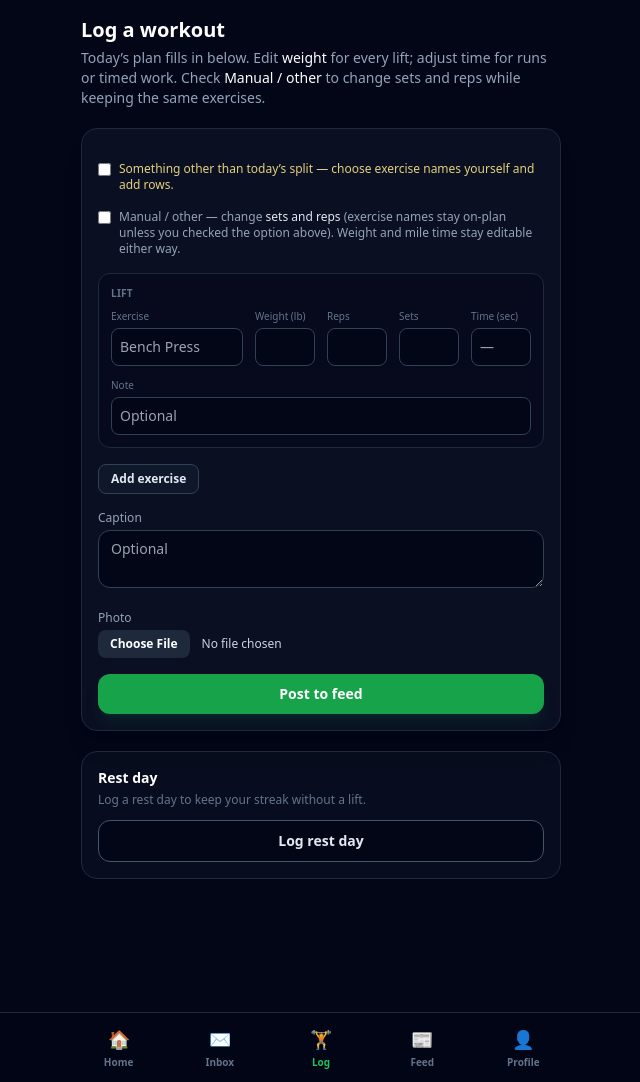
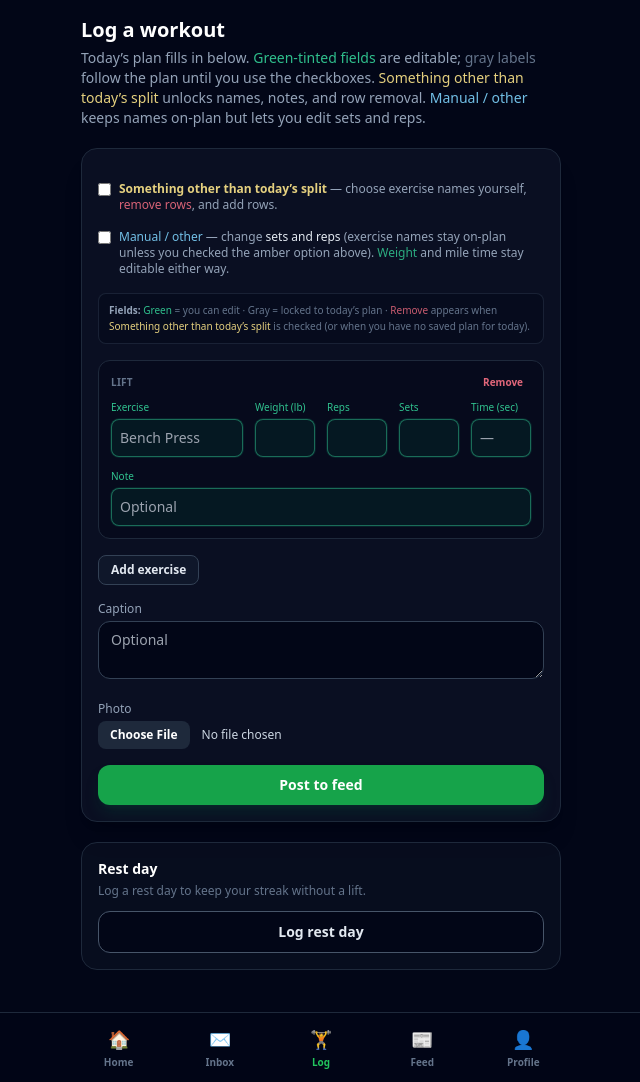
Before and after one commit to VicL0656/HackMESA-2026, a Flask app: page /workouts/log in a window 1280 px wide. Shown: the part 57-1139 px from the top of the page, without its empty margins (319-959 px from the left). Run offline with Flask 3, Linux system fonts and the light colour scheme; the visitor is signed in with stand-in values (Sample User, id 1); data that the repository does not hold is empty; some libraries are stand-ins or nearby versions.

Commit message:
Made the log follow the your written schedule and gave options when you want to go a bit off course

```diff
--- a/templates/log_workout.html
+++ b/templates/log_workout.html
@@ -1,7 +1,22 @@
 {% extends "base.html" %}
 {% block title %}Log workout · GymLink{% endblock %}
 {% block content %}
-<div class="space-y-5">
+<style>
+  .log-workout-page .log-lbl-editable { color: rgba(52, 211, 153, 0.92); }
+  .log-workout-page .log-lbl-locked { color: rgb(100 116 139); }
+  .log-workout-page input.log-inp-editable {
+    border-color: rgba(52, 211, 153, 0.45) !important;
+    background: rgba(6, 78, 59, 0.22) !important;
+    box-shadow: 0 0 0 1px rgba(16, 185, 129, 0.12);
+  }
+  .log-workout-page input.log-inp-locked {
+    border-color: rgb(51 65 85) !important;
+    background: rgb(15 23 42) !important;
+    box-shadow: none;
+    opacity: 0.97;
+  }
+</style>
+<div class="log-workout-page space-y-5">
   {% if request.args.get('new_pr') %}
   <div id="pr-toast" class="animate-bounce rounded-2xl border border-amber-500/60 bg-amber-500/10 px-4 py-3 text-center shadow-lg shadow-amber-900/20">
     <p class="text-xs font-semibold uppercase tracking-wide text-amber-200">New PR</p>
@@ -12,7 +27,7 @@
 
   <div>
     <h1 class="text-xl font-bold text-white">Log a workout</h1>
-    <p class="mt-1 text-sm text-slate-400">Today’s plan fills in below. Edit <span class="text-white">weight</span> for every lift; adjust time for runs or timed work. Check <span class="text-white">Manual / other</span> to change sets and reps while keeping the same exercises.</p>
+    <p class="mt-1 text-sm text-slate-400">Today’s plan fills in below. <span class="text-emerald-400/90">Green-tinted fields</span> are editable; <span class="text-slate-500">gray labels</span> follow the plan until you use the checkboxes. <span class="font-medium text-amber-200/90">Something other than today’s split</span> unlocks names, notes, and row removal. <span class="font-medium text-sky-300/90">Manual / other</span> keeps names on-plan but lets you edit sets and reps.</p>
   </div>
 
   {% if split_plan %}
@@ -52,15 +67,22 @@
     data-follow-split="{% if plan_exercises|length > 0 %}1{% else %}0{% endif %}">
     <input type="hidden" name="split_weekday" value="{{ split_weekday }}">
 
-    <label class="flex cursor-pointer items-start gap-2 text-xs text-amber-200/90">
+    <label class="flex cursor-pointer items-start gap-2 text-xs text-slate-400">
       <input type="checkbox" name="off_plan" value="1" id="off_plan_cb" class="mt-0.5 rounded border-slate-600 text-amber-500">
-      <span>Something other than today’s split — choose exercise names yourself and add rows.</span>
+      <span><span class="font-semibold text-amber-200/90">Something other than today’s split</span> — choose exercise names yourself, <span class="text-rose-400/85">remove rows</span>, and add rows.</span>
     </label>
 
     <label class="flex cursor-pointer items-start gap-2 text-xs text-slate-400">
       <input type="checkbox" name="manual_other" value="1" id="manual_other_cb" class="mt-0.5 rounded border-slate-600 text-brand-500">
-      <span>Manual / other — change <span class="text-slate-200">sets and reps</span> (exercise names stay on-plan unless you checked the option above). Weight and mile time stay editable either way.</span>
+      <span><span class="text-sky-300/90">Manual / other</span> — change <span class="text-slate-200">sets and reps</span> (exercise names stay on-plan unless you checked the amber option above). <span class="text-emerald-400/80">Weight</span> and mile time stay editable either way.</span>
     </label>
+
+    <p id="log-field-legend" class="rounded-lg border border-slate-800/80 bg-slate-950/40 px-2.5 py-2 text-[10px] leading-relaxed text-slate-500">
+      <span class="font-semibold text-slate-400">Fields:</span>
+      <span class="text-emerald-400/90">Green</span> = you can edit ·
+      <span class="text-slate-500">Gray</span> = locked to today’s plan ·
+      <span class="text-rose-400/80">Remove</span> appears when <span class="text-amber-200/90">Something other than today’s split</span> is checked (or when you have no saved plan for today).
+    </p>
 
     {% include "_exercise_datalist.html" %}
 
@@ -75,36 +97,39 @@
         <div class="log-line rounded-xl border border-slate-800 bg-slate-950/50 p-3"
           data-plan-reps="{{ pl_reps }}" data-plan-sets="{{ pl_sets }}" data-plan-sec="{{ pl_sec }}"
           data-run="{% if is_run %}1{% else %}0{% endif %}">
-          <p class="mb-2 text-[10px] font-semibold uppercase tracking-wide text-slate-500">Exercise {{ loop.index }}</p>
+          <div class="mb-2 flex items-center justify-between gap-2">
+            <p class="text-[10px] font-semibold uppercase tracking-wide text-slate-500">Exercise {{ loop.index }}</p>
+            <button type="button" class="log-remove-line log-remove-wrap hidden rounded px-2 py-0.5 text-[10px] font-semibold text-rose-400/90 hover:bg-rose-500/10 hover:text-rose-300" title="Remove this row">Remove</button>
+          </div>
           <div class="grid grid-cols-1 gap-3 sm:grid-cols-12 sm:items-end">
-            <div class="sm:col-span-4">
-              <label class="block text-[10px] font-medium text-slate-500">Exercise</label>
+            <div class="log-field sm:col-span-4" data-field="name">
+              <label class="log-lbl block text-[10px] font-medium text-slate-500">Exercise</label>
               <input type="text" name="entry_name" value="{{ en }}" maxlength="120" required
                 class="entry-name mt-1 w-full rounded-lg border border-slate-700 bg-slate-950 px-2 py-2 text-sm text-white outline-none focus:border-brand-500"
                 {% if plan_exercises|length > 0 %}readonly{% endif %} autocomplete="off">
             </div>
-            <div class="sm:col-span-2">
-              <label class="block text-[10px] font-medium text-slate-500">Weight (lb)</label>
+            <div class="log-field sm:col-span-2" data-field="weight">
+              <label class="log-lbl block text-[10px] font-medium text-slate-500">Weight (lb)</label>
               <input type="text" name="entry_weight" inputmode="decimal"
                 class="entry-weight mt-1 w-full rounded-lg border border-slate-700 bg-slate-950 px-2 py-2 text-sm text-white outline-none focus:border-brand-500">
             </div>
-            <div class="sm:col-span-2">
-              <label class="block text-[10px] font-medium text-slate-500">Reps</label>
+            <div class="log-field sm:col-span-2" data-field="reps">
+              <label class="log-lbl block text-[10px] font-medium text-slate-500">Reps</label>
               <input type="number" name="entry_reps" inputmode="numeric" min="1" step="1" value="{{ pl_reps if pl_reps != '' else '' }}"
                 class="entry-reps mt-1 w-full rounded-lg border border-slate-700 bg-slate-950 px-2 py-2 text-sm text-white outline-none focus:border-brand-500">
             </div>
-            <div class="sm:col-span-2">
-              <label class="block text-[10px] font-medium text-slate-500">Sets</label>
+            <div class="log-field sm:col-span-2" data-field="sets">
+              <label class="log-lbl block text-[10px] font-medium text-slate-500">Sets</label>
               <input type="number" name="entry_sets" min="1" step="1" value="{{ pl_sets if pl_sets != '' else '' }}"
                 class="entry-sets mt-1 w-full rounded-lg border border-slate-700 bg-slate-950 px-2 py-2 text-sm text-white outline-none focus:border-brand-500">
             </div>
-            <div class="sm:col-span-2 log-dur-cell">
-              <label class="block text-[10px] font-medium text-slate-500">Time (sec) <span class="text-slate-600">· mile / timed</span></label>
+            <div class="log-field sm:col-span-2 log-dur-cell" data-field="dur">
+              <label class="log-lbl block text-[10px] font-medium text-slate-500">Time (sec) <span class="text-slate-600">· mile / timed</span></label>
               <input type="number" name="entry_duration" min="1" step="1" value="{{ pl_sec if pl_sec != '' else '' }}" placeholder="—"
                 class="entry-dur mt-1 w-full rounded-lg border border-slate-700 bg-slate-950 px-2 py-2 text-sm text-white outline-none focus:border-brand-500">
             </div>
-            <div class="sm:col-span-12">
-              <label class="block text-[10px] font-medium text-slate-500">Note</label>
+            <div class="log-field sm:col-span-12" data-field="note">
+              <label class="log-lbl block text-[10px] font-medium text-slate-500">Note</label>
               <input type="text" name="entry_note" maxlength="500" value="{{ ex.note or '' }}" placeholder="Optional"
                 class="entry-note mt-1 w-full rounded-lg border border-slate-700 bg-slate-950 px-2 py-2 text-sm text-white outline-none focus:border-brand-500"
                 {% if plan_exercises|length > 0 %}readonly{% endif %}>
@@ -114,36 +139,39 @@
         {% endfor %}
       {% else %}
         <div class="log-line rounded-xl border border-slate-800 bg-slate-950/50 p-3" data-plan-reps="" data-plan-sets="" data-plan-sec="" data-run="0">
-          <p class="mb-2 text-[10px] font-semibold uppercase tracking-wide text-slate-500">Lift</p>
+          <div class="mb-2 flex items-center justify-between gap-2">
+            <p class="text-[10px] font-semibold uppercase tracking-wide text-slate-500">Lift</p>
+            <button type="button" class="log-remove-line log-remove-wrap hidden rounded px-2 py-0.5 text-[10px] font-semibold text-rose-400/90 hover:bg-rose-500/10 hover:text-rose-300" title="Remove this row">Remove</button>
+          </div>
           <div class="grid grid-cols-1 gap-3 sm:grid-cols-12 sm:items-end">
-            <div class="sm:col-span-4">
-              <label class="block text-[10px] font-medium text-slate-500">Exercise</label>
+            <div class="log-field sm:col-span-4" data-field="name">
+              <label class="log-lbl block text-[10px] font-medium text-slate-500">Exercise</label>
               <input list="gymlink-exercise-presets" type="text" name="entry_name" maxlength="120" required
                 class="entry-name mt-1 w-full rounded-lg border border-slate-700 bg-slate-950 px-2 py-2 text-sm text-white outline-none focus:border-brand-500"
                 placeholder="Bench Press" autocomplete="off">
             </div>
-            <div class="sm:col-span-2">
-              <label class="block text-[10px] font-medium text-slate-500">Weight (lb)</label>
+            <div class="log-field sm:col-span-2" data-field="weight">
+              <label class="log-lbl block text-[10px] font-medium text-slate-500">Weight (lb)</label>
               <input type="text" name="entry_weight" inputmode="decimal"
                 class="entry-weight mt-1 w-full rounded-lg border border-slate-700 bg-slate-950 px-2 py-2 text-sm text-white outline-none focus:border-brand-500">
             </div>
-            <div class="sm:col-span-2">
-              <label class="block text-[10px] font-medium text-slate-500">Reps</label>
+            <div class="log-field sm:col-span-2" data-field="reps">
+              <label class="log-lbl block text-[10px] font-medium text-slate-500">Reps</label>
               <input type="number" name="entry_reps" inputmode="numeric" min="1" step="1"
                 class="entry-reps mt-1 w-full rounded-lg border border-slate-700 bg-slate-950 px-2 py-2 text-sm text-white outline-none focus:border-brand-500">
             </div>
-            <div class="sm:col-span-2">
-              <label class="block text-[10px] font-medium text-slate-500">Sets</label>
+            <div class="log-field sm:col-span-2" data-field="sets">
+              <label class="log-lbl block text-[10px] font-medium text-slate-500">Sets</label>
               <input type="number" name="entry_sets" min="1" step="1"
                 class="entry-sets mt-1 w-full rounded-lg border border-slate-700 bg-slate-950 px-2 py-2 text-sm text-white outline-none focus:border-brand-500">
             </div>
-            <div class="sm:col-span-2 log-dur-cell">
-              <label class="block text-[10px] font-medium text-slate-500">Time (sec)</label>
+            <div class="log-field sm:col-span-2 log-dur-cell" data-field="dur">
+              <label class="log-lbl block text-[10px] font-medium text-slate-500">Time (sec)</label>
               <input type="number" name="entry_duration" min="1" step="1" placeholder="—"
                 class="entry-dur mt-1 w-full rounded-lg border border-slate-700 bg-slate-950 px-2 py-2 text-sm text-white outline-none focus:border-brand-500">
             </div>
-            <div class="sm:col-span-12">
-              <label class="block text-[10px] font-medium text-slate-500">Note</label>
+            <div class="log-field sm:col-span-12" data-field="note">
+              <label class="log-lbl block text-[10px] font-medium text-slate-500">Note</label>
               <input type="text" name="entry_note" maxlength="500" placeholder="Optional"
                 class="entry-note mt-1 w-full rounded-lg border border-slate-700 bg-slate-950 px-2 py-2 text-sm text-white outline-none focus:border-brand-500">
             </div>
@@ -156,37 +184,37 @@
       <div class="log-line rounded-xl border border-slate-800 bg-slate-950/50 p-3" data-plan-reps="" data-plan-sets="" data-plan-sec="" data-run="0">
         <div class="mb-2 flex items-center justify-between gap-2">
           <p class="text-[10px] font-semibold uppercase tracking-wide text-slate-500">Exercise</p>
-          <button type="button" class="log-remove-line text-[10px] font-semibold text-rose-400 hover:text-rose-300">Remove</button>
+          <button type="button" class="log-remove-line log-remove-wrap hidden rounded px-2 py-0.5 text-[10px] font-semibold text-rose-400/90 hover:bg-rose-500/10 hover:text-rose-300" title="Remove this row">Remove</button>
         </div>
         <div class="grid grid-cols-1 gap-3 sm:grid-cols-12 sm:items-end">
-          <div class="sm:col-span-4">
-            <label class="block text-[10px] font-medium text-slate-500">Exercise</label>
+          <div class="log-field sm:col-span-4" data-field="name">
+            <label class="log-lbl block text-[10px] font-medium text-slate-500">Exercise</label>
             <input list="gymlink-exercise-presets" type="text" name="entry_name" maxlength="120"
               class="entry-name mt-1 w-full rounded-lg border border-slate-700 bg-slate-950 px-2 py-2 text-sm text-white outline-none focus:border-brand-500"
               placeholder="Lift name" autocomplete="off">
           </div>
-          <div class="sm:col-span-2">
-            <label class="block text-[10px] font-medium text-slate-500">Weight (lb)</label>
+          <div class="log-field sm:col-span-2" data-field="weight">
+            <label class="log-lbl block text-[10px] font-medium text-slate-500">Weight (lb)</label>
             <input type="text" name="entry_weight" inputmode="decimal"
               class="entry-weight mt-1 w-full rounded-lg border border-slate-700 bg-slate-950 px-2 py-2 text-sm text-white outline-none focus:border-brand-500">
           </div>
-          <div class="sm:col-span-2">
-            <label class="block text-[10px] font-medium text-slate-500">Reps</label>
+          <div class="log-field sm:col-span-2" data-field="reps">
+            <label class="log-lbl block text-[10px] font-medium text-slate-500">Reps</label>
             <input type="number" name="entry_reps" inputmode="numeric" min="1" step="1"
               class="entry-reps mt-1 w-full rounded-lg border border-slate-700 bg-slate-950 px-2 py-2 text-sm text-white outline-none focus:border-brand-500">
           </div>
-          <div class="sm:col-span-2">
-            <label class="block text-[10px] font-medium text-slate-500">Sets</label>
+          <div class="log-field sm:col-span-2" data-field="sets">
+            <label class="log-lbl block text-[10px] font-medium text-slate-500">Sets</label>
             <input type="number" name="entry_sets" min="1" step="1"
               class="entry-sets mt-1 w-full rounded-lg border border-slate-700 bg-slate-950 px-2 py-2 text-sm text-white outline-none focus:border-brand-500">
           </div>
-          <div class="sm:col-span-2 log-dur-cell">
-            <label class="block text-[10px] font-medium text-slate-500">Time (sec)</label>
+          <div class="log-field sm:col-span-2 log-dur-cell" data-field="dur">
+            <label class="log-lbl block text-[10px] font-medium text-slate-500">Time (sec)</label>
             <input type="number" name="entry_duration" min="1" step="1" placeholder="—"
               class="entry-dur mt-1 w-full rounded-lg border border-slate-700 bg-slate-950 px-2 py-2 text-sm text-white outline-none focus:border-brand-500">
           </div>
-          <div class="sm:col-span-12">
-            <label class="block text-[10px] font-medium text-slate-500">Note</label>
+          <div class="log-field sm:col-span-12" data-field="note">
+            <label class="log-lbl block text-[10px] font-medium text-slate-500">Note</label>
             <input type="text" name="entry_note" maxlength="500" placeholder="Optional"
               class="entry-note mt-1 w-full rounded-lg border border-slate-700 bg-slate-950 px-2 py-2 text-sm text-white outline-none focus:border-brand-500">
           </div>
@@ -239,6 +267,24 @@
 
   function eachLine(fn) {
     box.querySelectorAll(".log-line").forEach(fn);
+  }
+
+  function paintLineVisuals(line) {
+    line.querySelectorAll(".log-field").forEach(function (wrap) {
+      var inp = wrap.querySelector("input");
+      var lbl = wrap.querySelector(".log-lbl");
+      if (!inp || !lbl) return;
+      var locked = inp.readOnly === true;
+      lbl.classList.remove("log-lbl-editable", "log-lbl-locked");
+      inp.classList.remove("log-inp-editable", "log-inp-locked");
+      if (locked) {
+        lbl.classList.add("log-lbl-locked");
+        inp.classList.add("log-inp-locked");
+      } else {
+        lbl.classList.add("log-lbl-editable");
+        inp.classList.add("log-inp-editable");
+      }
+    });
   }
 
   function syncLine(line) {
@@ -303,8 +349,13 @@
 
   function syncAll() {
     eachLine(syncLine);
+    eachLine(paintLineVisuals);
     var off = offCb.checked;
     var follow = form.getAttribute("data-follow-split") === "1";
+    var canRemove = off || !follow;
+    box.querySelectorAll(".log-remove-wrap").forEach(function (btn) {
+      btn.classList.toggle("hidden", !canRemove);
+    });
     if (addBtn) {
       if (off || !follow) addBtn.classList.remove("hidden");
       else addBtn.classList.add("hidden");
```
